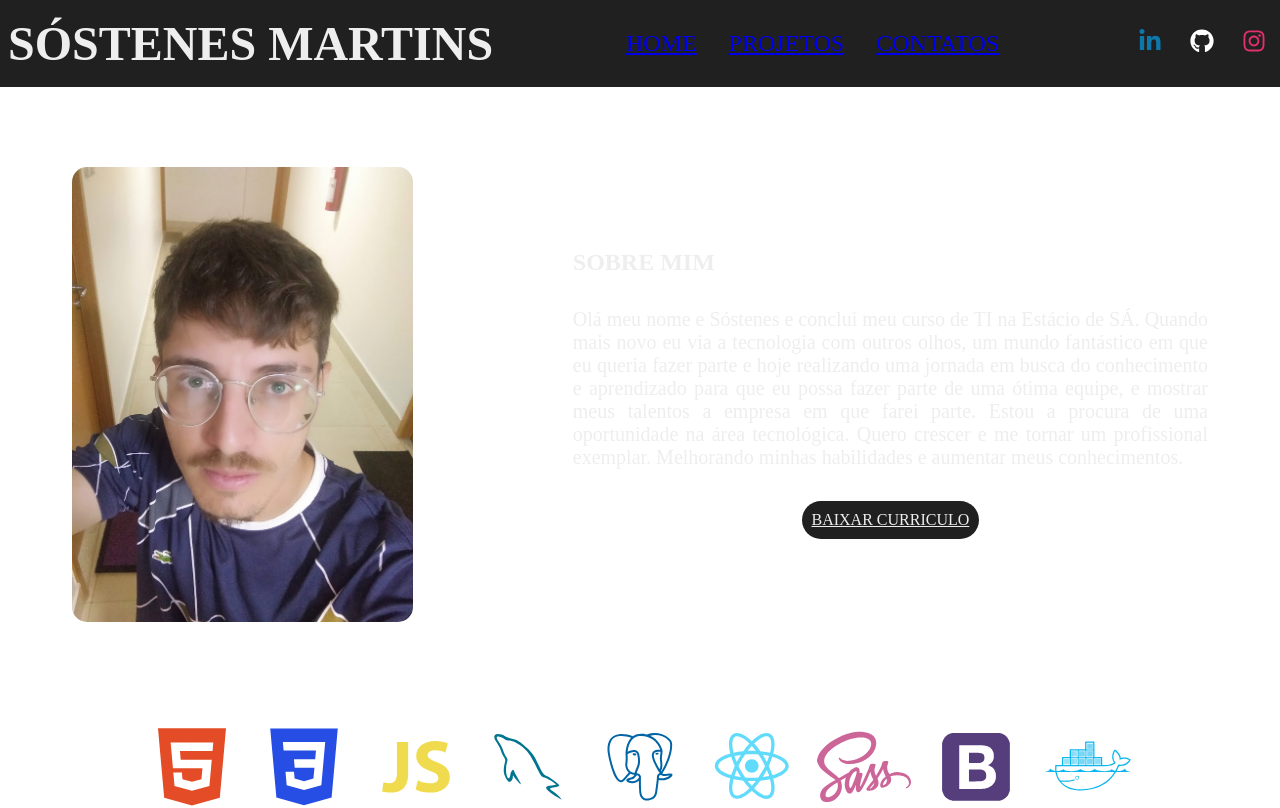
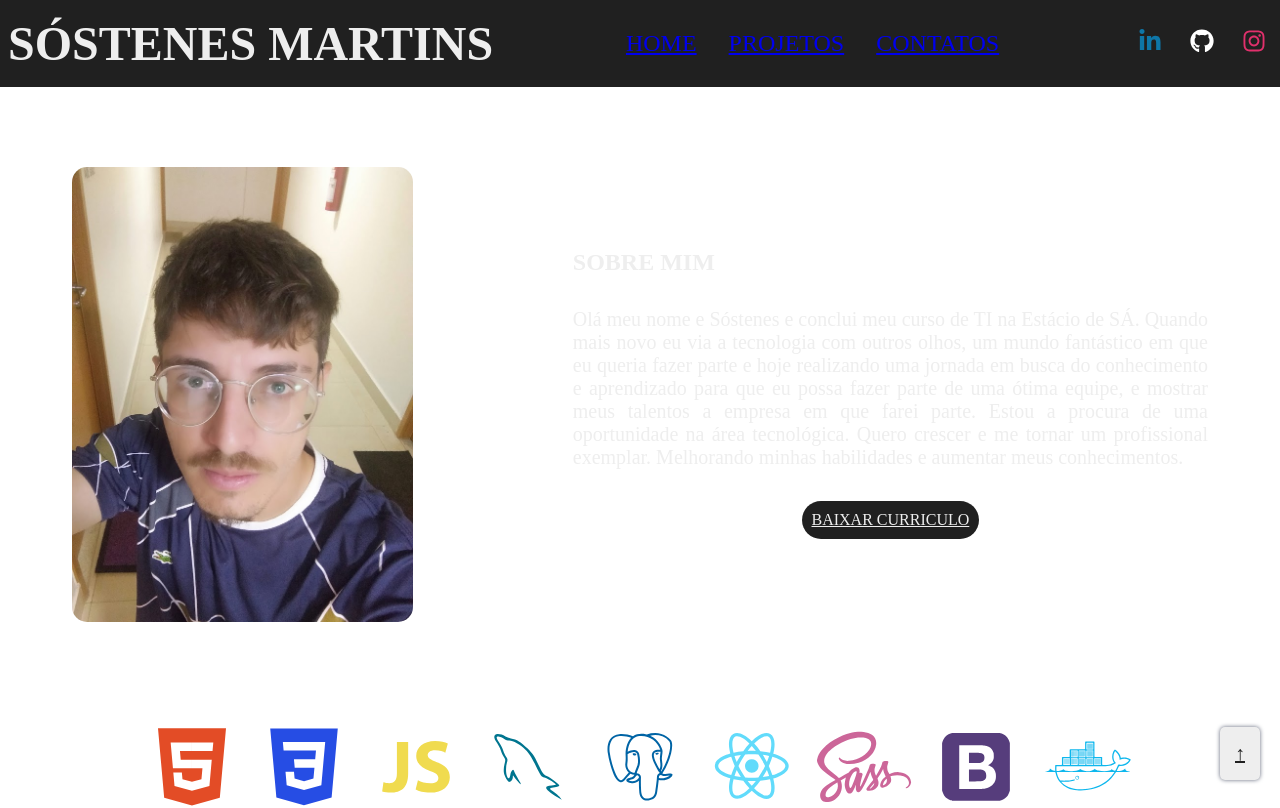
Before and after one commit to SostenesMartins/portfolio, a React (Vite) app: page / in a window 1280 px wide. Shown: the top 808 px of the page. Built offline with nearby package versions, Linux system fonts and the light colour scheme; the HTML template or start-up script is replaced by a standard one.

Commit message:
link fixo para o inicio

```diff
--- a/src/App.jsx
+++ b/src/App.jsx
@@ -2,6 +2,7 @@ import Navbar from "./components/Navbar"
 import MainProfile from "./components/MainProfile"
 import TechnologiesContainer from "./components/TechnologiesContainer"
 import ContactsFooter from "./components/ContactsFooter"
+import HomeBottom from "./components/HomeBottom"
 
 
 function App() {
@@ -11,6 +12,7 @@ function App() {
       <Navbar />
       <MainProfile />
       <TechnologiesContainer />
+      <HomeBottom />
       <ContactsFooter />
     </>
   )
--- /dev/null
+++ b/src/components/HomeBottom.jsx
@@ -0,0 +1,10 @@
+import '../styles/components/homebottom.sass'
+
+const HomeBottom = () => {
+    return <div id='homebottom'>
+        <a href="#">&uarr;</a>
+    </div>
+
+}
+
+export default HomeBottom
--- a/src/styles/components/contactsfooter.sass
+++ b/src/styles/components/contactsfooter.sass
@@ -12,9 +12,15 @@
     height: 300px
     background-color: variables.$bg-color
 
+    @include mixins.mobile
+        height: 250px
+
     a
         font-size: 2rem
         padding: 0 20px
+
+        @include mixins.mobile
+            font-size: 1.25rem
 
     svg
 
@@ -26,16 +32,25 @@
         padding: 2rem 0
         gap: 3rem
 
+        @include mixins.mobile
+            gap: 1.5rem
+
         li
             list-style: none
 
         a
             font-size: 1.5rem
 
+            @include mixins.mobile
+                font-size: 1rem
+
     .copyright
         color: variables.$text-color
         font-style: italic
         font-weight: bold
 
+        @include mixins.mobile
+            font-size: .80rem
+
         span
             text-transform: uppercase
--- /dev/null
+++ b/src/styles/components/homebottom.sass
@@ -0,0 +1,19 @@
+@use '../mixins'
+@use '../variables'
+
+*
+    @include mixins.default
+
+#homebottom
+
+    a
+        background-color: variables.$text-color
+        color: variables.$bg-color
+        font-size: 1.25rem
+        font-weight: bold
+        padding: 15px
+        border-radius: 5px
+        position: fixed
+        right: 20px
+        bottom: 20px
+        box-shadow: 0 0 4px variables.$text-color-secondary
--- a/src/styles/mixins.sass
+++ b/src/styles/mixins.sass
@@ -2,6 +2,11 @@
     display: flex
     justify-content: center
     align-items: center
+
+@mixin default
+    padding: 0
+    margin: 0
+    box-sizing: border-box
 
 @mixin full
     @media(min-width: 1921px)
```
